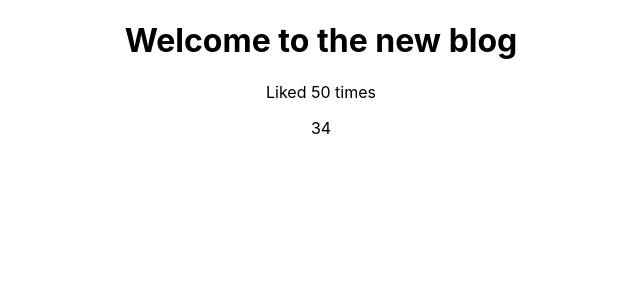
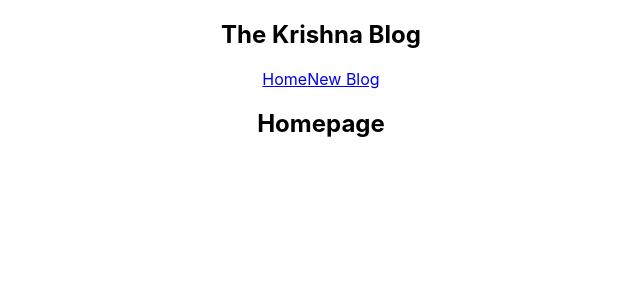
Before and after one commit to NaranSapkota/narayan-blog, a React (Create React App) app: page / in a window 1280 px wide. Shown: the top 300 px of the page, without its empty margins (319-959 px from the left). Built offline with nearby package versions, Linux system fonts and the light colour scheme.

Commit message:
IMplemantaing the Home page

```diff
--- a/src/App.js
+++ b/src/App.js
@@ -1,16 +1,16 @@
 
 import './App.css';
+import Navbar from './Navbar';
+import Home from './Home';
 
 function App() {
-  const title='Welcome to the new blog';
-  const like=50;
+
 
   return (
     <div className="App">
+      <Navbar/>
       <div className="content">
-        <h1>{title}</h1>
-        <p>Liked {like } times</p>
-        <p>{34}</p>
+        <Home/>
       </div>
     </div>
   );
--- /dev/null
+++ b/src/Home.js
@@ -0,0 +1,9 @@
+const Home = () => {
+    return (
+        <div className="home">
+            <h2>Homepage</h2>
+        </div>
+     );
+}
+
+export default Home;
--- /dev/null
+++ b/src/Navbar.js
@@ -0,0 +1,14 @@
+const Navbar = () => {
+    return (
+        <nav className="navbar">
+            <h1>The Krishna Blog</h1>
+            <div className="link">
+                <a href="/">Home</a>
+                <a href="/create">New Blog</a>
+
+            </div>
+        </nav>
+      );
+}
+
+export default Navbar;
```
